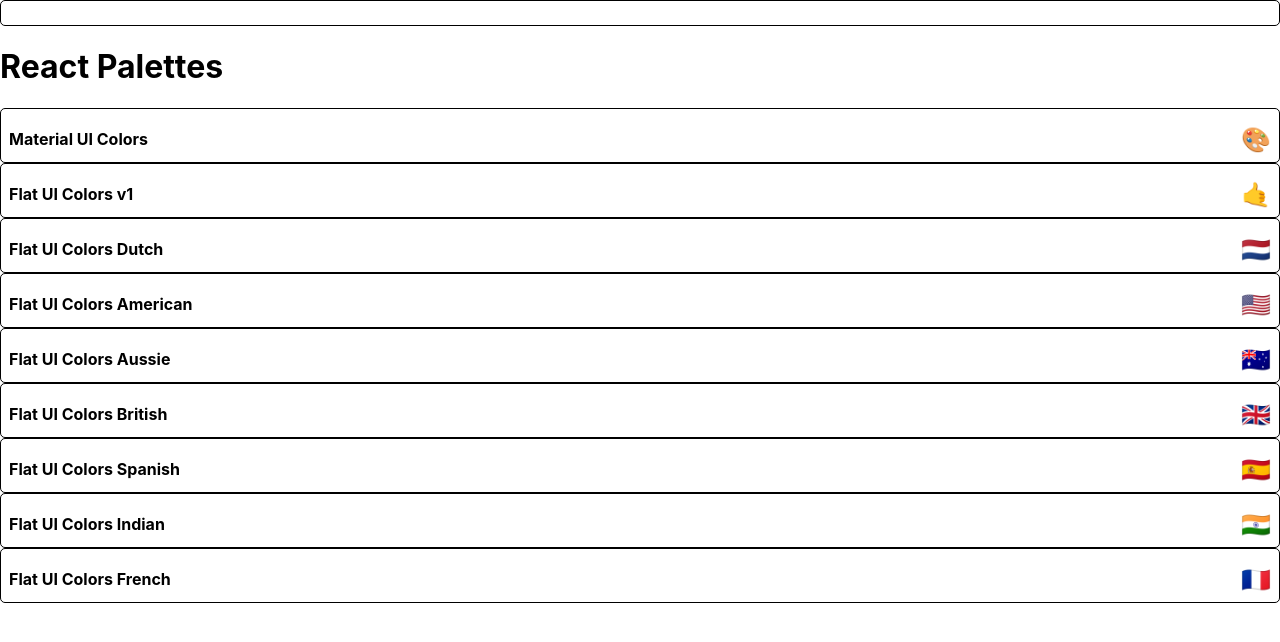
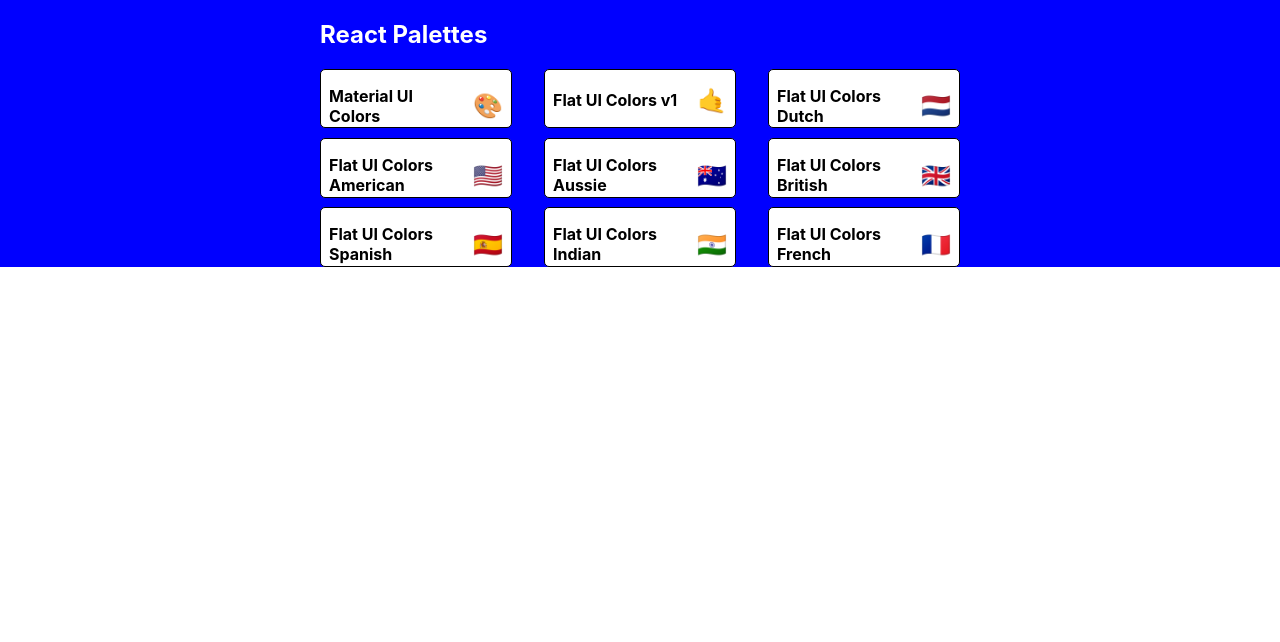
Before and after one commit to rgecoder/react-palette-project, a React (Create React App) app: page / in a window 1280 px wide. Shown: the top 642 px of the page. Built offline with nearby package versions, Linux system fonts and the light colour scheme.

Commit message:
Add JSS styles to PaletteList.js

```diff
--- a/src/PaletteList.js
+++ b/src/PaletteList.js
@@ -1,20 +1,58 @@
 import React, { Component } from "react";
 import { Link } from "react-router-dom";
-import MiniPalette from './MiniPalette';
+import MiniPalette from "./MiniPalette";
+import { withStyles } from "@material-ui/styles";
+
+const styles = {
+  root: {
+    backgroundColor: "blue",
+    height: "100%",
+    display:"flex",
+    alignItems:"flex-start",
+    justifyContent:"center",
+  },
+  container: {
+    width: "50%",
+    display:"flex",
+    alignItems:"flex-start",
+    flexDirection:"column",
+    flexWrap:"wrap",
+
+  },
+  nav:{
+    display: "flex",
+    width:"100%",
+    justifyContent:"space-between",
+    color:"white",
+  },
+  palettes:{
+    boxSizing:"border-box",
+    width:"100%",
+    display:"grid",
+    gridTemplateColumns:"repeat(3,30%)",
+    gridGap:"5%",
+
+  }
+};
 
 class PaletteList extends Component {
   render() {
-    const { palettes } = this.props;
+    const { palettes, classes } = this.props;
     return (
-      <div>
-        <MiniPalette/>
-        <h1>React Palettes</h1>
-        {palettes.map(palette => (
-         <MiniPalette {...palette}/>
-        ))}
+      <div className={classes.root}>
+        <div className={classes.container}>
+          <nav className={classes.nav}>
+            <h1>React Palettes</h1>
+          </nav>
+          <div className={classes.palettes}>
+            {palettes.map(palette => (
+              <MiniPalette {...palette} />
+            ))}
+          </div>
+        </div>
       </div>
     );
   }
 }
 
-export default PaletteList;
+export default withStyles(styles)(PaletteList);
```
